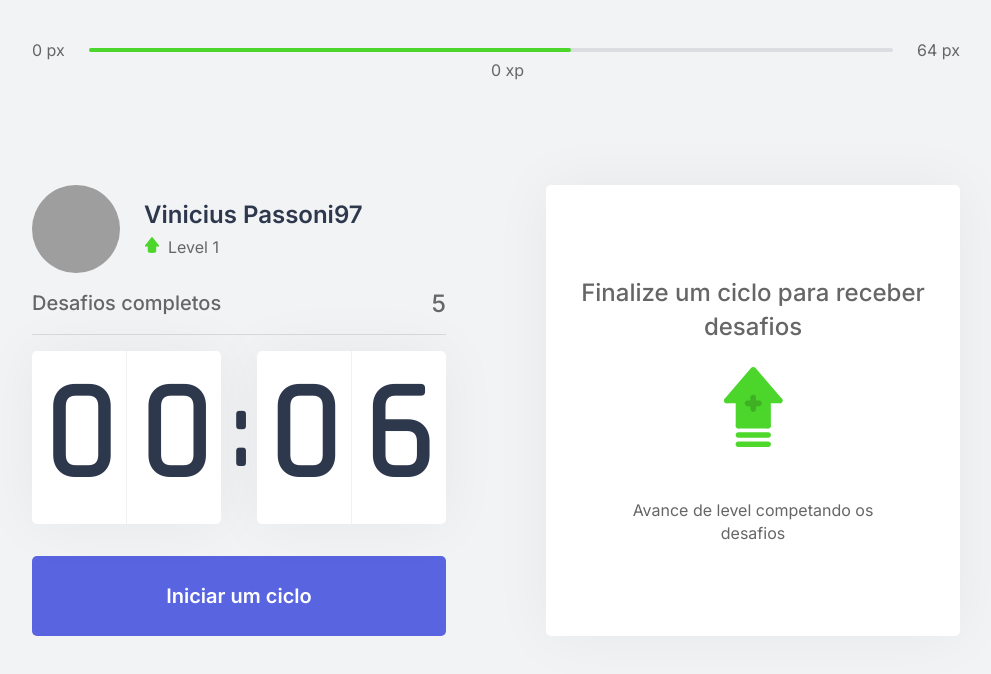
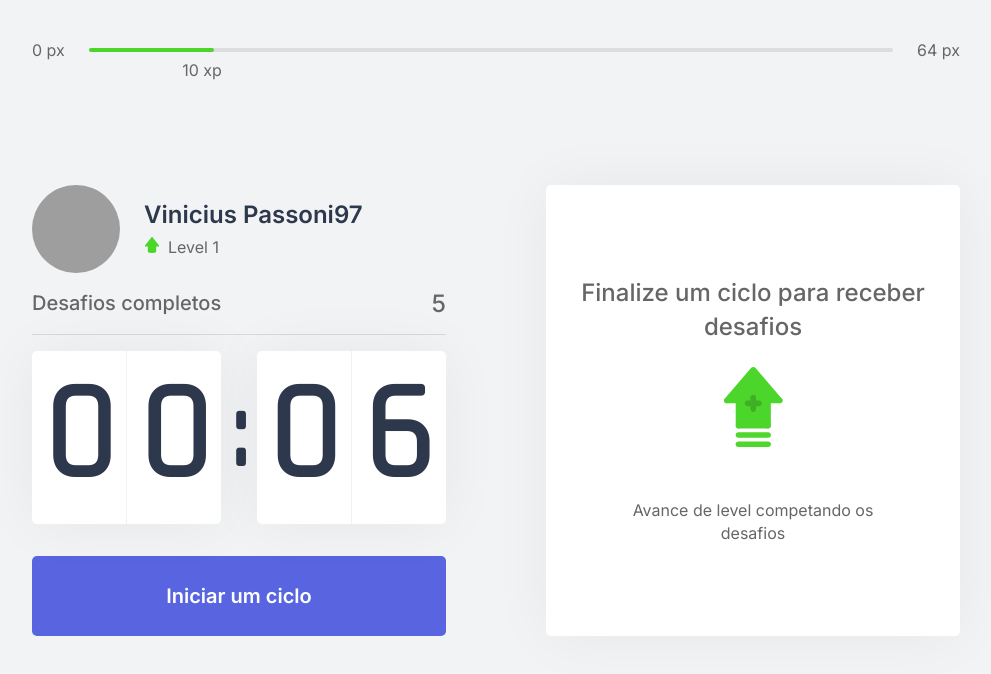
Before and after one commit to ViniciusPassoni97/Moveit, a Next.js app: page / in a window 1280 px wide. Shown: the top 674 px of the page, without its empty margins (144-1135 px from the left). Built offline with nearby package versions, Linux system fonts and the light colour scheme; grey boxes are pictures that could not be loaded.

Commit message:
Iniciando barra de progresso de level

```diff
--- a/src/components/expirienceBar/ExpirienceBar.tsx
+++ b/src/components/expirienceBar/ExpirienceBar.tsx
@@ -5,15 +5,16 @@ import styles from '../../styles/components/expirienceBar.module.css'
 export function ExpirienceBar() {
     const {currentExpirience, experienceToNextLevel } = useContext(ChallengeContext)
 
+    const percentToNextLevel = Math.round(currentExpirience*100)/experienceToNextLevel;
+
     return(
         <header className={styles.expirienceBar}>
             <span>0 px</span>
             <div>
-                <div className={styles.expirienceBarProgress}>
-                    <span className={styles.currentExpirience}style={{left:'50%'}}>
+                <div className={styles.expirienceBarProgress} style={{width:`${percentToNextLevel}%`}} />
+                    <span className={styles.currentExpirience}style={{left:`${(percentToNextLevel-4)}%`}}>
                         {currentExpirience} xp
                     </span>
-                </div>
             </div>
             <span>{experienceToNextLevel} px</span>
         </header>
--- a/src/contexts/ChallengeContext.tsx
+++ b/src/contexts/ChallengeContext.tsx
@@ -26,7 +26,7 @@ export const ChallengeContext = createContext({} as ChallengeContextData);
 
 export function ChallengesProvieder({children}:ChallengesProvieder) {
     const [level,setLevel] = useState(1);
-    const [currentExpirience, setCurrentExpirence] = useState(0);
+    const [currentExpirience, setCurrentExpirence] = useState(10);
     const [challengeCompleted,setChallengeCompleted] = useState(0);
     const [activeChallenge, setActiveChallenge] = useState(null)
 
--- a/src/styles/components/ExpirienceBar.module.css
+++ b/src/styles/components/ExpirienceBar.module.css
@@ -17,7 +17,6 @@
     z-index: 1;
 }
 .expirienceBarProgress {
-    width: 60%;
     height:4px;
     border-radius:4px;
     background:var(--green);
```
